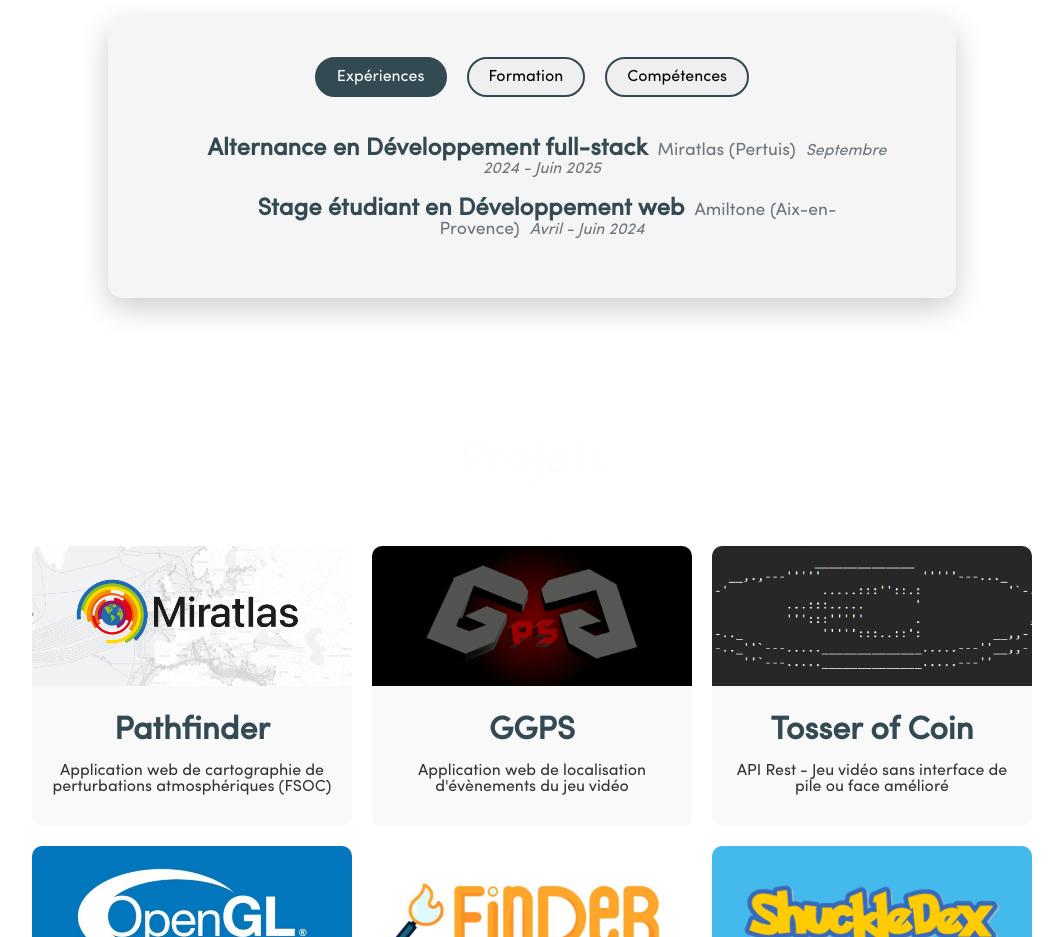
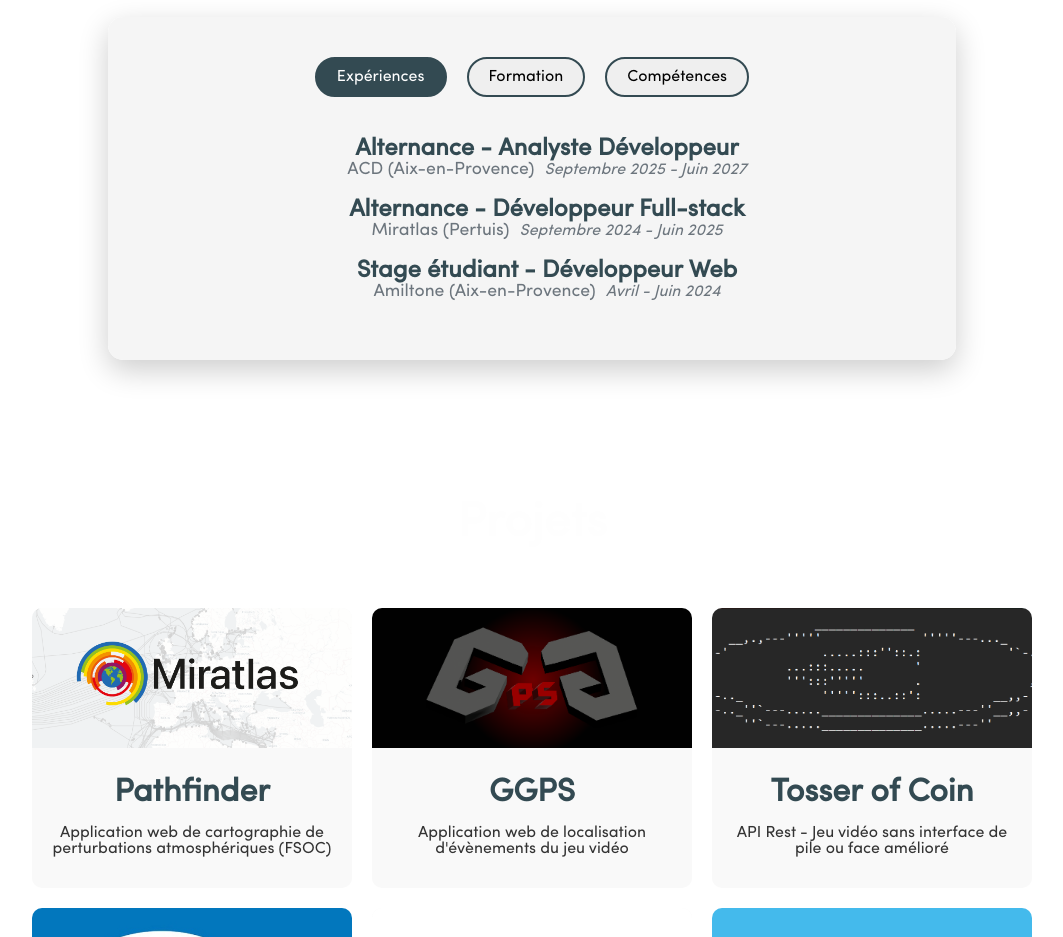
Before and after one commit to thameiu/portfolio, a Next.js app in the folder nextjs-blog/: page / in a window 1280 px wide. Shown: the part 1140-2077 px from the top of the page, without its empty margins (108-1171 px from the left). Built offline with nearby package versions, Linux system fonts and the light colour scheme.

Commit message:
modified experiecnces / formation

```diff
--- a/nextjs-blog/pages/index.tsx
+++ b/nextjs-blog/pages/index.tsx
@@ -624,12 +624,20 @@
               {/* <h3>Professional Experience</h3> */}
               <div className={styles.experienceList}>
                 <div className={styles.experienceItem}>
-                  <span className={styles.jobTitle}>Alternance en Développement full-stack</span>
+                  <span className={styles.jobTitle}>Alternance - Analyste Développeur</span>
+                  <br/>
+                  <span className={styles.companyName}>ACD (Aix-en-Provence)</span>
+                  <span className={styles.period}>Septembre 2025 - Juin 2027</span>
+                </div>
+                <div className={styles.experienceItem}>
+                  <span className={styles.jobTitle}>Alternance - Développeur Full-stack</span>
+                  <br/>
                   <span className={styles.companyName}>Miratlas (Pertuis)</span>
                   <span className={styles.period}>Septembre 2024 - Juin 2025</span>
                 </div>
                 <div className={styles.experienceItem}>
-                  <span className={styles.jobTitle}>Stage étudiant en Développement web</span>
+                  <span className={styles.jobTitle}>Stage étudiant - Développeur Web</span>
+                  <br/>
                   <span className={styles.companyName}>Amiltone (Aix-en-Provence)</span>
                   <span className={styles.period}>Avril - Juin 2024</span>
                 </div>
@@ -646,17 +654,20 @@
             <div className={styles.professionalExperienceContainer}>
               <div className={styles.experienceList}>
                 <div className={styles.experienceItem}>
-                  <span className={styles.jobTitle}>Master of Science Technique - Spécialisation IA</span>
+                  <span className={styles.jobTitle}>Master of Science Technique - Architecte de Systèmes d'Information</span>
+                  <br/>
                   <span className={styles.companyName}>Epitech (Marseille)</span>
                   <span className={styles.period}>2025-2027</span>
                 </div>
                 <div className={styles.experienceItem}>
                   <span className={styles.jobTitle}>BUT Informatique</span>
+                  <br/>
                   <span className={styles.companyName}>Aix-Marseille Université (Arles)</span>
                   <span className={styles.period}>2022-2025</span>
                 </div>
                 <div className={styles.experienceItem}>
                   <span className={styles.jobTitle}>Baccalauréat Général</span>
+                  <br/>
                   <span className={styles.companyName}>Lycée Georges Duby (Luynes)</span>
                   <span className={styles.period}>2022</span>
                 </div>
```
